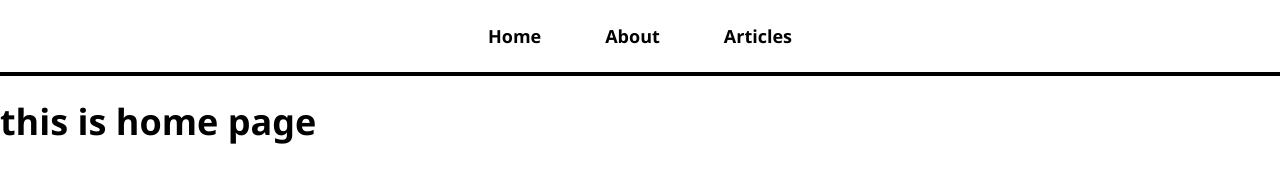
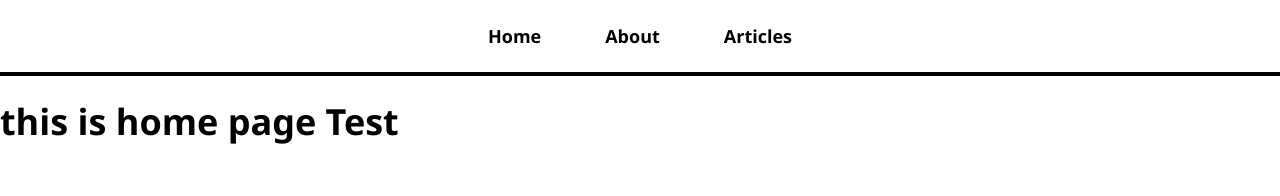
Before and after one commit to ooioiooGT/newblog, a JavaScript app: page / in a window 1280 px wide. Shown: the top 196 px of the page. Built offline with nearby package versions, Linux system fonts and the light colour scheme; the HTML template or start-up script is replaced by a standard one.

Commit message:
test the Githun connect with firebase hosting

```diff
--- a/src/Page/HomePage.js
+++ b/src/Page/HomePage.js
@@ -1,6 +1,6 @@
 const HomePage = () => {
     return(
-        <h1> this is home page </h1>
+        <h1> this is home page Test  </h1>
     );
 }
 export default HomePage;
```
